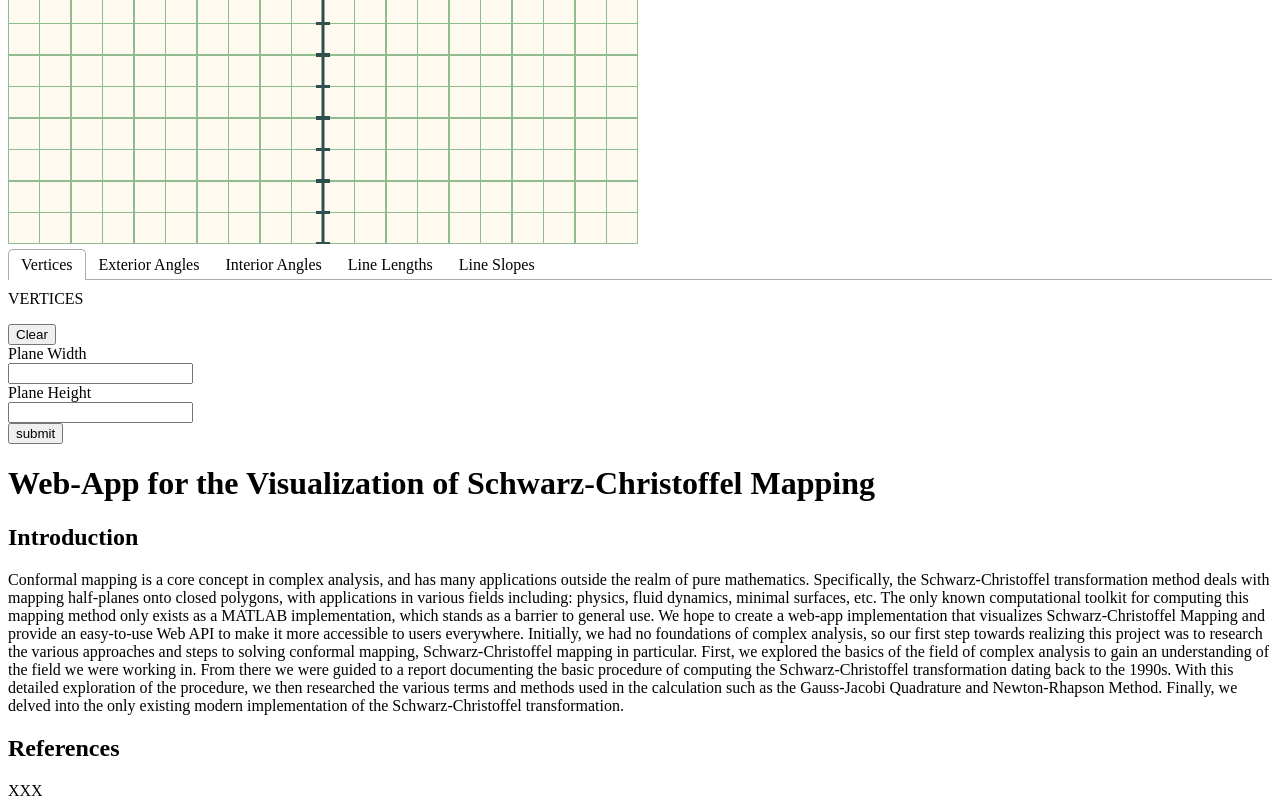
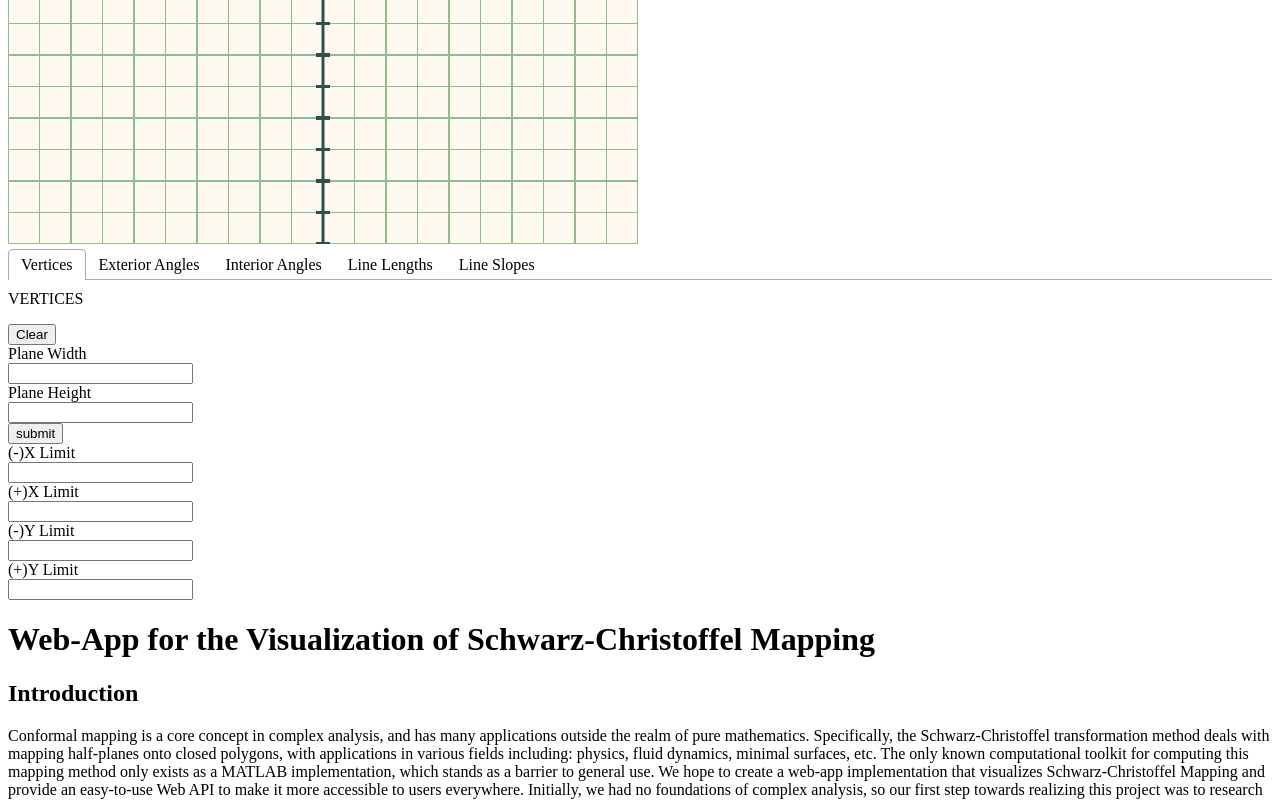
Before and after one commit to NotLiu/Schwarz-Christoffel, a React app in the folder frontend/: page / in a window 1280 px wide. Shown: the part 394-1194 px from the top of the page. Built offline with nearby package versions, Linux system fonts and the light colour scheme; the HTML template or start-up script is replaced by a standard one.

Commit message:
implement coordinate plane limit change settings

```diff
--- a/frontend/src/App.js
+++ b/frontend/src/App.js
@@ -70,6 +70,8 @@ class App extends React.Component {
     this.delToolTip = this.delToolTip.bind(this);
     this.changeCanvasWidth = this.changeCanvasWidth.bind(this);
     this.changeCanvasHeight = this.changeCanvasHeight.bind(this);
+    this.changeLimit = this.changeLimit.bind(this);
+
     //flags
     this.ttFlag = false; //only show tt after moving mouse, therefore allowing data to be loaded in first
   }
@@ -471,6 +473,92 @@ class App extends React.Component {
     }
   }
 
+  changeLimit(event) {
+    console.log(event.target.name);
+    const tempGrid = this.state.gridSize;
+    if (Number.isInteger(Number(event.target.value))) {
+      console.log(tempGrid);
+      if (event.target.name == "x1Limit") {
+        if (Number(event.target.value) >= 0) {
+          tempGrid[0] = 0;
+        } else {
+          tempGrid[0] = Number(event.target.value);
+        }
+      } else if (event.target.name == "x2Limit") {
+        tempGrid[1] = Number(event.target.value);
+      } else if (event.target.name == "y1Limit") {
+        if (Number(event.target.value) >= 0) {
+          tempGrid[2] = 0;
+        } else {
+          tempGrid[2] = Number(event.target.value);
+        }
+      } else if (event.target.name == "y2Limit") {
+        tempGrid[3] = Number(event.target.value);
+      }
+      this.setState({ gridSize: tempGrid });
+
+      this.gridHeight =
+        this.canvasHeight /
+        (Math.abs(this.state.gridSize[3]) + Math.abs(this.state.gridSize[2]));
+      this.gridWidth =
+        this.canvasWidth /
+        (Math.abs(this.state.gridSize[1]) + Math.abs(this.state.gridSize[0]));
+      this.originx =
+        this.canvasWidth *
+        (Math.abs(this.state.gridSize[0]) /
+          (Math.abs(this.state.gridSize[1]) +
+            Math.abs(this.state.gridSize[0])));
+      this.originy =
+        this.canvasHeight *
+        (Math.abs(this.state.gridSize[3]) /
+          (Math.abs(this.state.gridSize[3]) +
+            Math.abs(this.state.gridSize[2])));
+      //if they min and max coordinates are same sign, fix starting coord
+      this.startGridV = this.state.gridSize[0];
+      this.startGridX = this.state.gridSize[2];
+
+      this.endGridV = this.state.gridSize[1];
+      this.endGridX = this.state.gridSize[3];
+
+      //coord plane adjustments
+      if (
+        Math.sign(this.state.gridSize[3]) == Math.sign(this.state.gridSize[2])
+      ) {
+        this.gridHeight = Math.abs(
+          this.canvasHeight /
+            (Math.abs(this.state.gridSize[3]) -
+              Math.abs(this.state.gridSize[2]))
+        );
+      }
+
+      if (
+        Math.sign(this.state.gridSize[1]) == Math.sign(this.state.gridSize[0])
+      ) {
+        this.gridWidth = Math.abs(
+          this.canvasWidth /
+            (Math.abs(this.state.gridSize[1]) -
+              Math.abs(this.state.gridSize[0]))
+        );
+      }
+
+      if (this.state.gridSize[0] > 0) {
+        this.originx = 0;
+      } else if (this.state.gridSize[1] < 0) {
+        this.originx = this.canvasWidth;
+      }
+
+      if (this.state.gridSize[2] > 0) {
+        this.originy = this.canvasHeight;
+      } else if (this.state.gridSize[3] < 0) {
+        this.originy = 0;
+      }
+    } else {
+      console.log("ERROR, INVALID VALUE");
+    }
+
+    this.forceUpdate();
+  }
+
   componentDidMount() {
     // this.myP5 = new p5(this.Sketch, this.myRef.current);
     //write axios as promise to ensure data from server before continuing
@@ -512,6 +600,7 @@ class App extends React.Component {
     ));
 
     /* //draws and updates grids */
+
     const cPlane = [];
 
     for (var i = this.startGridV; i <= this.endGridV; i++) {
@@ -603,37 +692,6 @@ class App extends React.Component {
       </text>,
     ]);
 
-    //coord plane adjustments
-    if (
-      Math.sign(this.state.gridSize[3]) == Math.sign(this.state.gridSize[2])
-    ) {
-      gridHeight = Math.abs(
-        canvasHeight /
-          (Math.abs(this.state.gridSize[3]) - Math.abs(this.state.gridSize[2]))
-      );
-    }
-
-    if (
-      Math.sign(this.state.gridSize[1]) == Math.sign(this.state.gridSize[0])
-    ) {
-      gridWidth = Math.abs(
-        canvasWidth /
-          (Math.abs(this.state.gridSize[1]) - Math.abs(this.state.gridSize[0]))
-      );
-    }
-
-    if (this.state.gridSize[0] > 0) {
-      originx = 0;
-    } else if (this.state.gridSize[1] < 0) {
-      originx = canvasWidth;
-    }
-
-    if (this.state.gridSize[2] > 0) {
-      originy = canvasHeight;
-    } else if (this.state.gridSize[3] < 0) {
-      originy = 0;
-    }
-
     // console.log(this.mouseCoords);
     return (
       <div>
@@ -686,6 +744,7 @@ class App extends React.Component {
                 </g>
               </svg>
             </div>
+            <div id="settings">
               <Tabs orientation="vertical">
                 <TabList>
                   <Tab>Vertices</Tab>
@@ -721,7 +780,7 @@ class App extends React.Component {
                 </TabPanel>
               </Tabs>
               <div id="coordSettings">
-              <form>
+                <form className="setForm">
                   <label>Plane Width</label>
                   <br />
                   <input
@@ -742,6 +801,41 @@ class App extends React.Component {
                   <br />
                   <input type="submit" value="submit" />
                 </form>
+                <form className="setForm">
+                  <label>(-)X Limit</label>
+                  <br />
+                  <input
+                    type="text"
+                    name="x1Limit"
+                    onChange={this.changeLimit}
+                  ></input>
+                  <br></br>
+                  <label>(+)X Limit</label>
+                  <br></br>
+                  <input
+                    type="text"
+                    name="x2Limit"
+                    onChange={this.changeLimit}
+                  ></input>
+                  <br></br>
+                  <label>(-)Y Limit</label>
+                  <br></br>
+                  <input
+                    type="text"
+                    name="y1Limit"
+                    onChange={this.changeLimit}
+                  ></input>
+                  <br></br>
+                  <label>(+)Y Limit</label>
+                  <br></br>
+                  <input
+                    type="text"
+                    name="y2Limit"
+                    onChange={this.changeLimit}
+                  ></input>
+                  <br></br>
+                </form>
+              </div>
             </div>
           </div>
         </div>
```
Also changed, not shown: 1 other file (tests, documents, lock files or other folders). Lines whose indentation alone changed are shown as unchanged.
